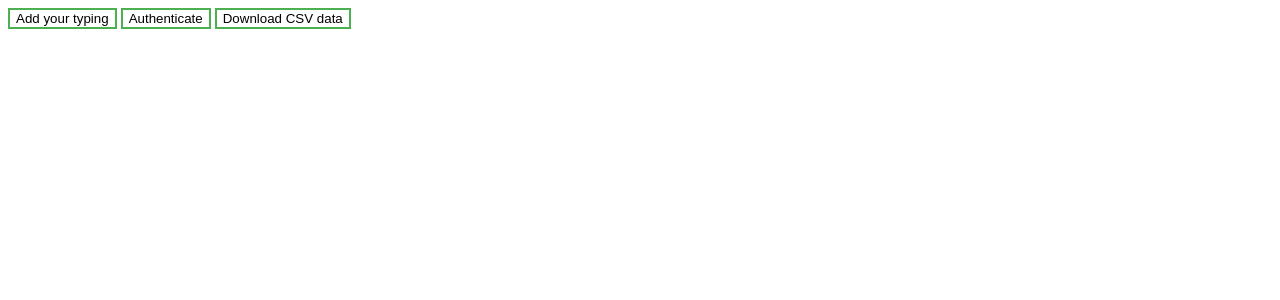
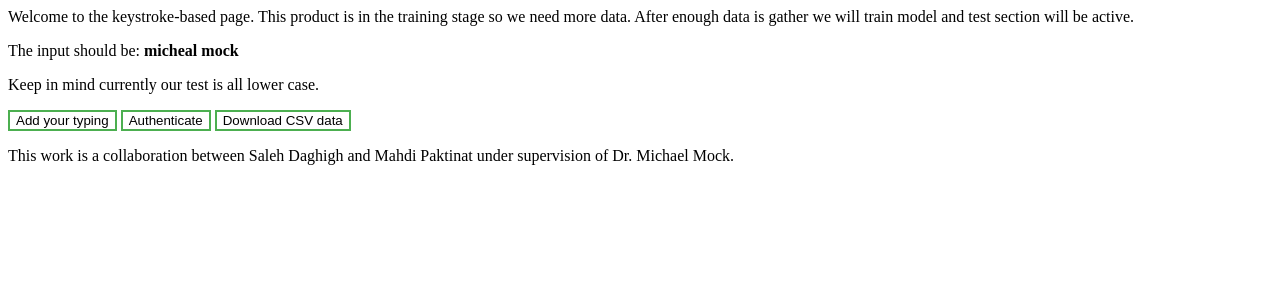
Before and after one commit to ucontacti/keystroke-based-identification, a Flask app: page / in a window 1280 px wide. Shown: the top 300 px of the page. Run offline with Flask 2, Linux system fonts and the light colour scheme.

Commit message:
more cleaning

```diff
--- a/Modules/data/time.csv
+++ b/Modules/data/time.csv
@@ -11,3 +11,5 @@
 39421.90500000015,39421.90500000015,39533.040000000256,39533.040000000256,39577.4650000003,39577.4650000003,39582.760000000235,39582.760000000235,39613.955000000264,39613.955000000264,39681.25499999996,39681.25499999996,39720.56999999995,39720.56999999995,39784.18000000011,39784.18000000011,39815.71000000031,39815.71000000031,39904.84500000002,39904.84500000002,43426.96500000011,43426.96500000011,43496.900000000096,43496.900000000096,43551.10000000014,43551.10000000014,43676.620000000185,43676.620000000185,43811.14000000025,43811.14000000025,43899.89500000002,43899.89500000002,43959.49500000006,43959.49500000006,44070.590000000266,44070.590000000266,44117.68000000029,44117.68000000029,44143.82000000023,44143.82000000023,44912.19000000001,44912.19000000001,44997.56999999999,44997.56999999999,45073.60999999991,45073.60999999991,45160.92000000026,45160.92000000026
 13215.855000000374,13361.095000000205,13335.039999999935,13433.8800000005,13494.905000001381,13562.745000001087,13808.31500000022,13901.840000000448,13992.895000001226,14073.490000000675,14213.3900000008,14276.175000000876,14312.345000000278,14385.120000000825,14494.625000001179,14572.11500000085,14634.514999999737,14764.495000001261,14702.280000001338,14800.505000001067,14857.004999999845,14929.939999999988,14984.62500000096,15033.919999999853
 10800.6200000018,10800.6200000018,10894.580000000133,10894.580000000133,10940.364999998565,10940.364999998565,10995.429999999033,10995.429999999033,11003.000000000611,11003.000000000611,11084.224999998696,11084.224999998696,11167.199999999866,11167.199999999866,11216.745000001538,11216.745000001538,11302.630000001955,11302.630000001955,11387.080000000424,11387.080000000424,11496.804999998858,11496.804999998858,11551.985000001878,11551.985000001878,11603.449999998702,11603.449999998702,11683.750000000146,11683.750000000146,11746.914999999717,11746.914999999717,11808.560000001307,11808.560000001307,11858.704999998736,11858.704999998736,11929.090000001452,11929.090000001452,11985.905000001367,11985.905000001367,12029.900000001362,12029.900000001362,12043.52999999901,12043.52999999901,12115.350000000035,12115.350000000035,12186.720000001515,12186.720000001515,12255.189999999857,12255.189999999857
+6011.230000000069,6011.230000000069,6107.084999999643,6107.084999999643,6148.024999998597,6148.024999998597,6200.349999999162,6200.349999999162,6215.455000001384,6215.455000001384,6291.195000001608,6291.195000001608,6309.700000001612,6309.700000001612,6390.080000001035,6390.080000001035,6421.490000000631,6421.490000000631,6493.764999999257,6493.764999999257,6730.524999999034,6730.524999999034,6808.564999999362,6808.564999999362,6872.629999998026,6872.629999998026,6961.709999999584,6961.709999999584,7080.65500000157,7080.65500000157,7142.895000000863,7142.895000000863,7215.704999998707,7215.704999998707,7323.250000001281,7323.250000001281,7372.244999998657,7372.244999998657,7418.0449999985285,7418.0449999985285,7528.1099999992875,7528.1099999992875,7595.929999999498,7595.929999999498,7704.894999998942,7704.894999998942,7751.025000001391,7751.025000001391
+10215.079999998125,10215.079999998125,10295.569999998406,10295.569999998406,10368.360000000393,10368.360000000393,10399.310000000696,10399.310000000696,10804.60999999923,10804.60999999923,10884.794999998121,10884.794999998121,10934.850000001461,10934.850000001461,11003.840000001219,11003.840000001219,11217.980000001262,11217.980000001262,11300.319999998464,11300.319999998464,11466.420000000653,11466.420000000653,11542.099999998754,11542.099999998754,11660.01999999935,11660.01999999935,11695.149999999558,11695.149999999558,11869.644999998854,11869.644999998854,11976.604999999836,11976.604999999836,12187.034999999014,12187.034999999014,12281.135000001086,12281.135000001086,12331.83999999892,12331.83999999892,12363.059999999678,12363.059999999678,12574.235000000044,12574.235000000044,12662.595000001602,12662.595000001602,13018.465000001015,13018.465000001015,13072.325000001001,13072.325000001001
--- a/app.py
+++ b/app.py
@@ -6,8 +6,10 @@ from flask import Flask, render_template, request, send_from_directory, abort
 app = Flask(__name__)
 app.config['UPLOAD_FOLDER'] = "Modules/data"
 
+# TODO: add seesion handling
 
 def add_to_csv(down, up):
+   ### Merge down and up data together and add to time.csv
    with open('Modules/data/time.csv','a') as fd:
       for i in range(len(down)):
          fd.write(str(down[i]) + "," + str(up[i]))
@@ -16,12 +18,10 @@ def add_to_csv(down, up):
          else:
             fd.write("\n")
 
-@app.route("/")
-def index():
-   return render_template("index.html")
-
 @app.route("/post_data", methods = ['POST'])
 def get_post_data():
+   ### Add the key-stroke timings to database
+    print(request.remote_addr)
     js_d_data = request.form['down_time_data']
     js_u_data = request.form['up_time_data']
     add_to_csv(json.loads(js_d_data), json.loads(js_u_data))
@@ -29,33 +29,26 @@ def get_post_data():
 
 @app.route("/post_test", methods = ['POST'])
 def get_post_test():
+   ### Authenticate the test
     js_d_data = request.form['down_time_data']
     js_u_data = request.form['up_time_data']
     result = trainer(json.loads(js_d_data), json.loads(js_u_data))
     return json.dumps({'success':True}), 200, {'ContentType':'application/json'}
 
-# @app.route("/post_send_data", methods = ['POST'])
-# def get_post_send_data():
-#     result = save_data()
-#     return json.dumps({'success':True}), 200, {'ContentType':'application/json'}
 
 @app.route('/download/<path:filename>', methods=['GET', 'POST'])
+   ### Download the time.csv
 def download(filename):
     uploads = os.path.join(app.root_path, app.config['UPLOAD_FOLDER'])
-    print(uploads)
-    print(filename)
-    return send_from_directory(directory=uploads, filename=filename)
+    try:
+        return send_from_directory(directory=uploads, filename=filename)
+    except FileNotFoundError:
+        abort(404)
 
-# @app.route("/get-csv/<csv_id>")
-# def get_csv(csv_id):
+@app.route("/")
+def index():
+   return render_template("index.html")
 
-#     filename = f"{csv_id}.csv"
-#     print(filename)
-#     print(app.config["CLIENT_CSV"])
-#     try:
-#         return send_from_directory(app.config["CLIENT_CSV"], filename=filename, as_attachment=True)
-#     except FileNotFoundError:
-#         abort(404)
 
 if __name__ == '__main__':
    app.run(host= '0.0.0.0', debug='on')
--- a/templates/index.html
+++ b/templates/index.html
@@ -9,6 +9,11 @@
 
 <body>
 
+    <p>Welcome to the keystroke-based page. This product is in the training stage so we need more data.
+        After enough data is gather we will train model and test section will be active. </p>
+    <p>The input should be: <b>micheal mock</b></p>
+    <p>Keep in mind currently our test is all lower case.</p>
+
     <! –– Button wrapper ––>
     <div id = "wrapper">
         <input type="button" class="button1" onclick="call_train()" value="Add your typing" />
@@ -19,10 +24,15 @@
     <! –– Input text ––>
     <input id="in_text" style="display:none;" type="text" onkeydown="keyDown(event)" onkeyup="keyUp(event)" />
 
+    <! –– license text ––>
+    <p>This work is a collaboration between Saleh Daghigh and Mahdi Paktinat under supervision of Dr. Michael Mock.</p>
+
+
     <! –– Snackbars ––>
     <div id="auth_snackbar">Authentication soon available ...</div>
     <div id="done_snackbar">Your typing data is submitted ...</div>
     <div id="error_snackbar">Wrong key entered ...</div>
+
 </body>
 
 </html>
```
